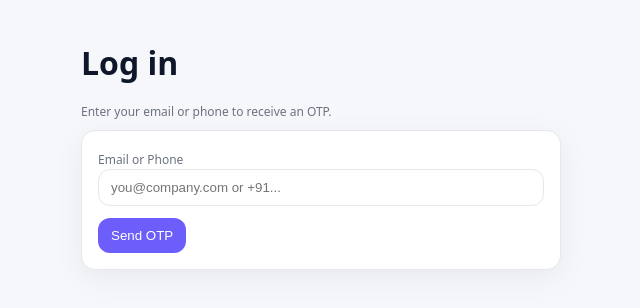
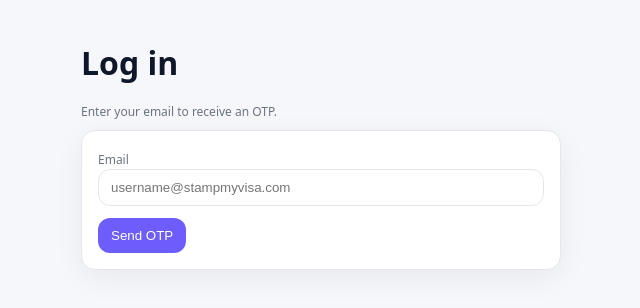
Before and after one commit to rohitvarshney-web/logistics-PWA, a Next.js app: page /login in a window 1280 px wide. Shown: the top 308 px of the page, without its empty margins (319-959 px from the left). Built offline with nearby package versions, Linux system fonts and the light colour scheme.

Commit message:
Update page.tsx

```diff
--- a/app/login/page.tsx
+++ b/app/login/page.tsx
@@ -106,14 +106,14 @@ export default function LoginPage() {
   return (
     <main className="container" style={{ maxWidth: 520 }}>
       <h1>Log in</h1>
-      <p className="label">Enter your email or phone to receive an OTP.</p>
+      <p className="label">Enter your email to receive an OTP.</p>
 
       {!otpSent ? (
         <form onSubmit={sendOtp} className="card">
-          <label className="label">Email or Phone</label>
+          <label className="label">Email</label>
           <input
             className="input"
-            placeholder="you@company.com or +91..."
+            placeholder="username@stampmyvisa.com"
             value={identifier}
             onChange={(e) => setIdentifier(e.target.value)}
             required
```
